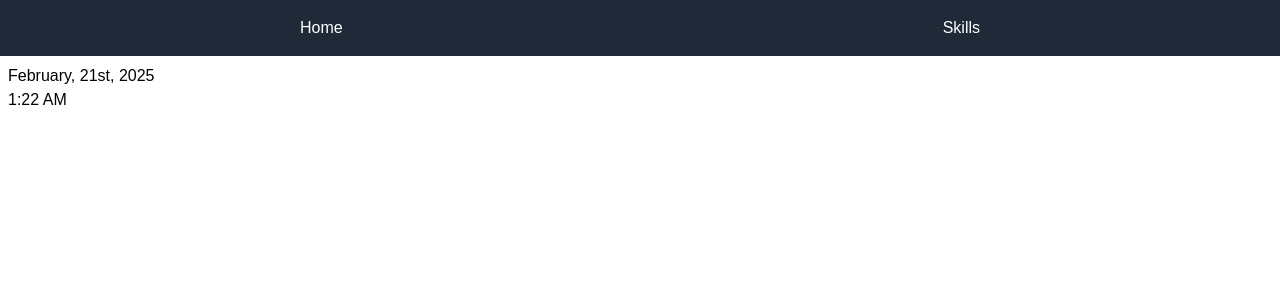
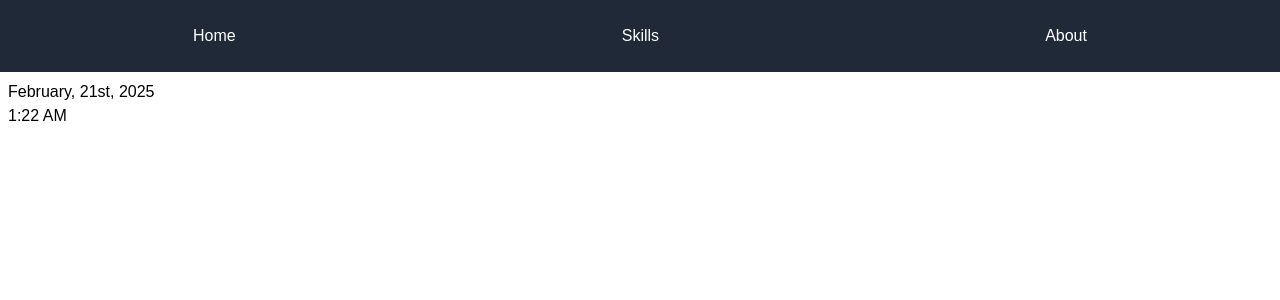
Before and after one commit to KrOhDee/skill-reach, a Next.js app: page / in a window 1280 px wide. Shown: the top 300 px of the page. Built offline with nearby package versions, Linux system fonts and the light colour scheme.

Commit message:
Add about to Nav and make the p-y larger

```diff
--- a/app/_components/Nav.tsx
+++ b/app/_components/Nav.tsx
@@ -4,13 +4,16 @@ export default function Nav() {
   return (
     <header>
       <nav>
-        <ul className='bg-primary text-secondary flex justify-around py-4'>
+        <ul className='bg-primary text-secondary flex justify-around py-6'>
           <li>
             <Link href={'/'}>Home</Link>
           </li>
           <li>
             <Link href={'/skills'}>Skills</Link>
           </li>
+          <li>
+            <Link href={'/about'}>About</Link>
+          </li>
         </ul>
       </nav>
     </header>
```
